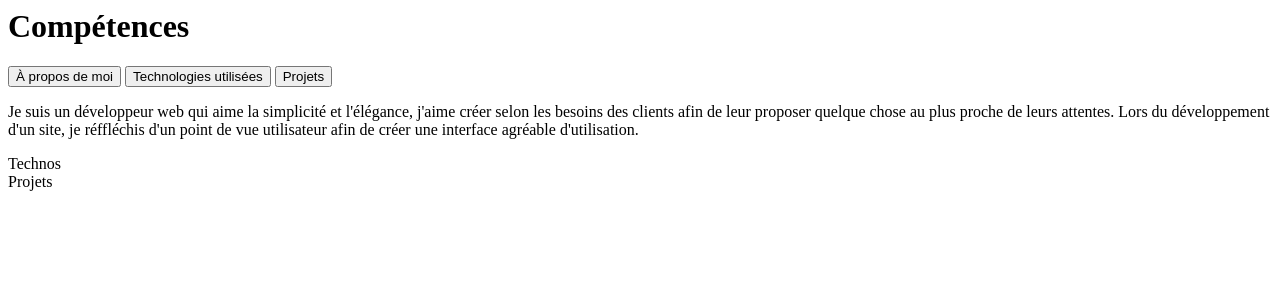
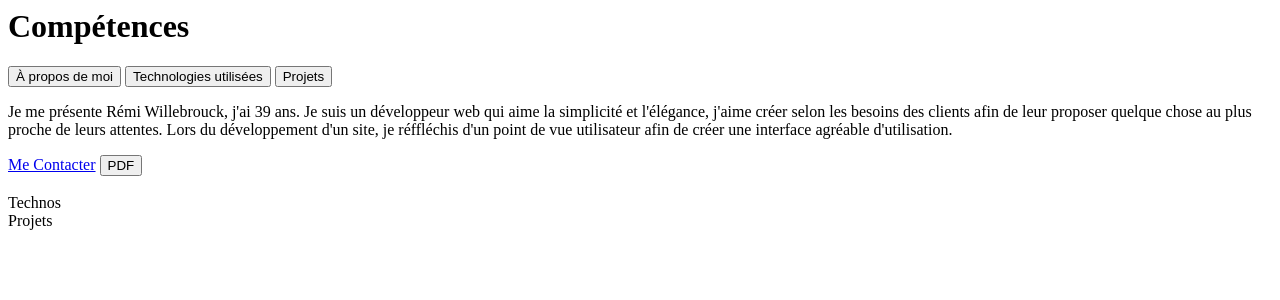
Before and after one commit to Willremi/portfolio_php, a PHP site: page / in a window 1280 px wide. Shown: the top 300 px of the page. Run offline with PHP 8.4, Linux system fonts and the light colour scheme.

Commit message:
stylisation de la présentation dans page compétences

```diff
--- a/Views/competences/index.php
+++ b/Views/competences/index.php
@@ -11,8 +11,11 @@
     <div class="tab-content mt-2" id="nav-tabContent">
         <div class="tab-pane fade show active mx-4" id="about" role="tabpanel" aria-labelledby="about-tab">
             <div class="row">
-                <div class="col-md-12 col-lg-6 bg-success">
-                    <p class="pt-2 pb-1">Je suis un développeur web qui aime la simplicité et l'élégance, j'aime créer selon les besoins des clients afin de leur proposer quelque chose au plus proche de leurs attentes. Lors du développement d'un site, je réffléchis d'un point de vue utilisateur afin de créer une interface agréable d'utilisation.</p>
+                <div class="col-md-12 col-lg-6 rounded" id="presentation">
+                    <p class="pt-2 px-2">Je me présente Rémi Willebrouck, j'ai <?= date('Y') - 1984 ?> ans. Je suis un développeur web qui aime la simplicité et l'élégance, j'aime créer selon les besoins des clients afin de leur proposer quelque chose au plus proche de leurs attentes. Lors du développement d'un site, je réffléchis d'un point de vue utilisateur afin de créer une interface agréable d'utilisation.</p>
+                    <a class="btn" href="mailto:wi11remi@wiremi.fr?subject=Message provenant du site 'Rémi W - Portfolio'">Me Contacter</a>
+                    <button class="btn">PDF</button>
+                    <br><br>
                 </div>
 
             </div>
```
Also changed, not shown: Public/css/styles.css (+12 -2 lines).
